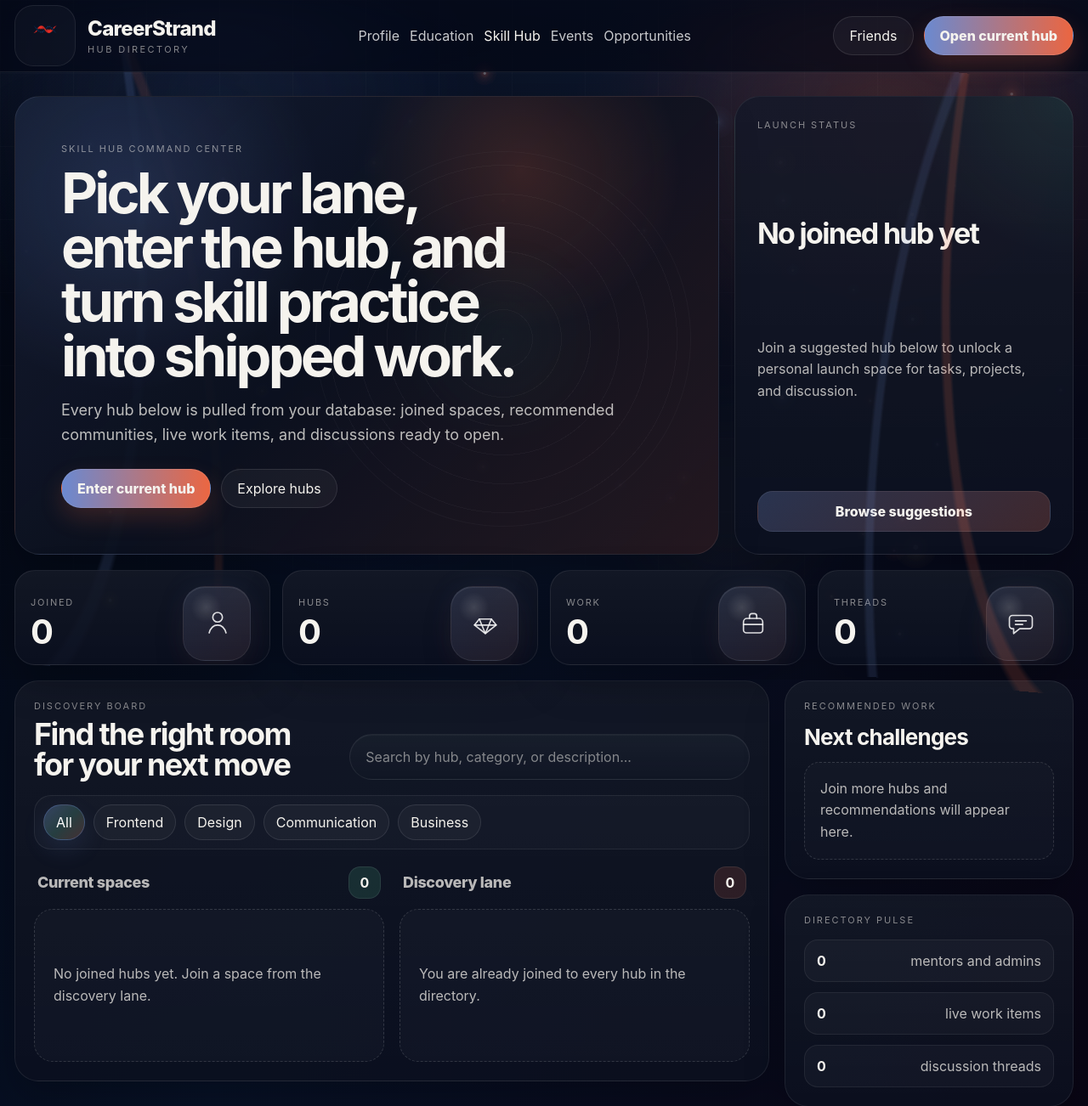
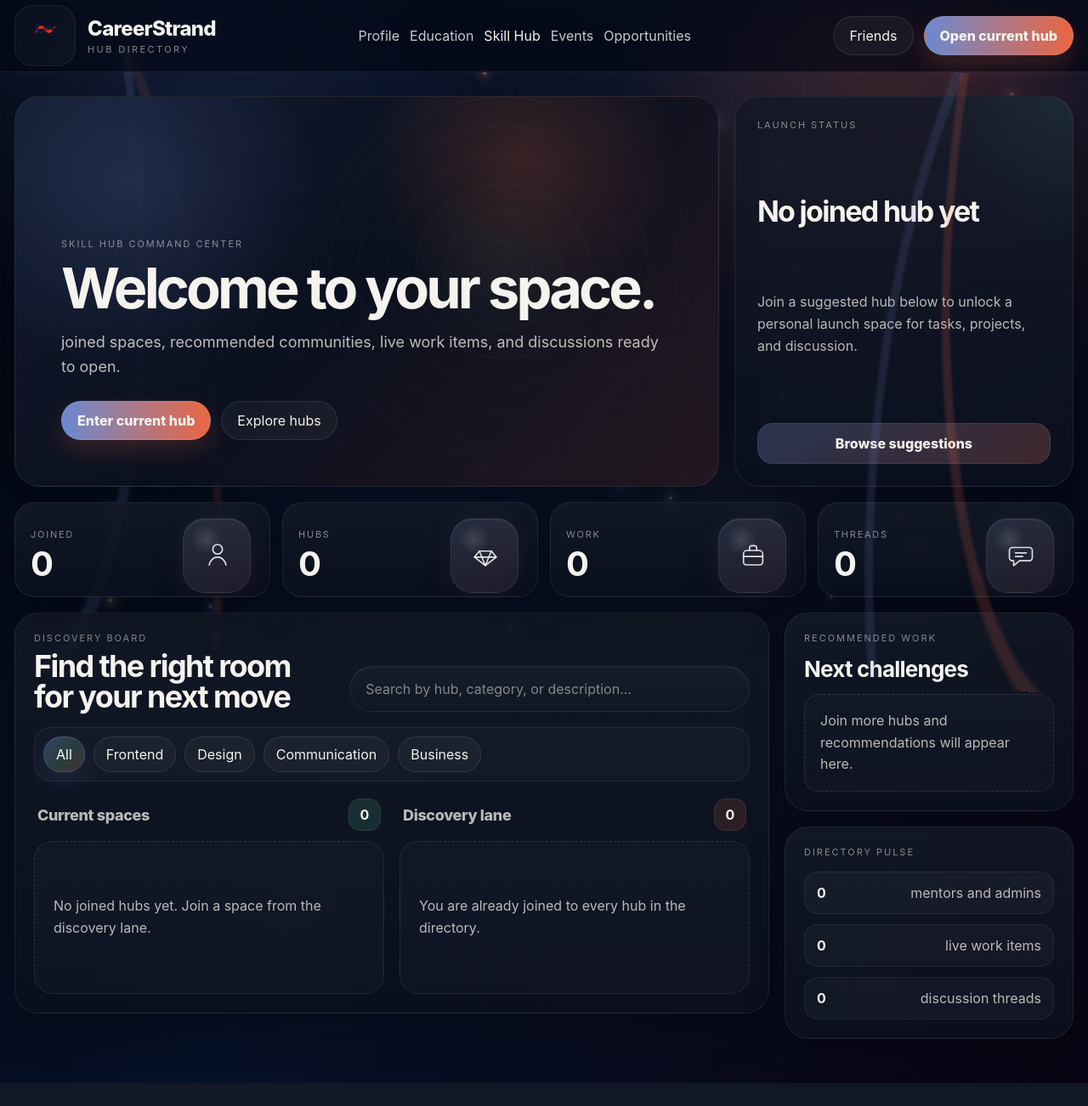
Before and after one commit to Firas443/Esprit-PIDEV-2A28-2026-CareerStrand, a PHP site: page /skillhub.php in a window 1280 px wide. Shown: the top 1302 px of the page at 85% size. After the commit the page ends 1275 px from the top, so only its background shows below. Run offline with PHP 8.4, Linux system fonts and the light colour scheme; data that the repository does not hold is empty.

Commit message:
save before merging into main

```diff
--- a/View/FrontOffice/skillhub.php
+++ b/View/FrontOffice/skillhub.php
@@ -167,8 +167,8 @@ function hubCategoryKey(string $category): string
                 <section class="command-hero">
                     <div class="command-copy">
                         <div class="eyebrow">Skill Hub Command Center</div>
-                        <h1>Pick your lane, enter the hub, and turn skill practice into shipped work.</h1>
-                        <p>Every hub below is pulled from your database: joined spaces, recommended communities, live work items, and discussions ready to open.</p>
+                        <h1>Welcome to your space.</h1>
+                        <p>joined spaces, recommended communities, live work items, and discussions ready to open.</p>
                         <div class="command-actions">
                             <a class="primary-btn" href="hub.php<?= !empty($joinedHubs) ? '?groupId=' . (int) $joinedHubs[0]['groupId'] : ''; ?>">Enter current hub</a>
                             <a class="ghost-btn" href="#discoverBoard">Explore hubs</a>
```
